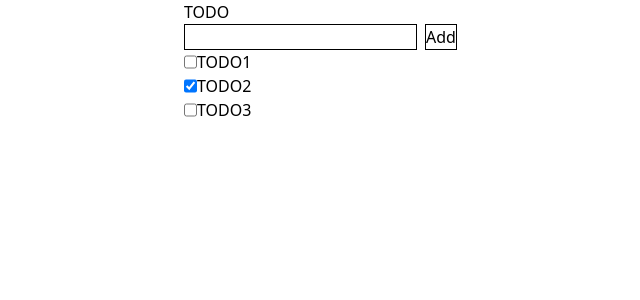
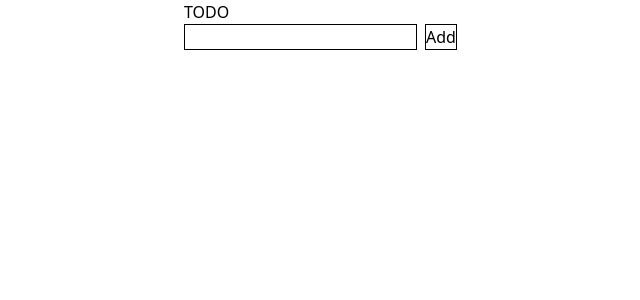
Before and after one commit to Syunsuke0/todo-app, a Next.js app: page / in a window 1280 px wide. Shown: the top 300 px of the page, without its empty margins (264-904 px from the left). Built offline with nearby package versions, Linux system fonts and the light colour scheme.

Commit message:
✨ inputフォームからtodoを追加できる機能を追加

```diff
--- a/pages/index.tsx
+++ b/pages/index.tsx
@@ -1,5 +1,5 @@
 import { NextPage } from "next";
-import { ChangeEventHandler, useState } from "react";
+import { ChangeEventHandler, MouseEventHandler, useState } from "react";
 
 type Todo = { id: number; label: string; isDone: boolean };
 
@@ -9,11 +9,18 @@ const Home: NextPage = () => {
     setText(e.target.value);
   };
 
-  const [todos, setTodos] = useState<Todo[]>([
-    { id: Math.random(), label: "TODO1", isDone: false },
-    { id: Math.random(), label: "TODO2", isDone: true },
-    { id: Math.random(), label: "TODO3", isDone: false },
-  ]);
+  const [todos, setTodos] = useState<Todo[]>([]);
+
+  const add: MouseEventHandler<HTMLButtonElement> = (e) => {
+    setTodos((prevtodos) => {
+      if (text.length === 0) {
+        alert("タスク名を入力してください");
+        return [...prevtodos];
+      }
+      return [...prevtodos, { id: Math.random(), label: text, isDone: false }];
+    });
+    setText("");
+  };
 
   const toggle: ChangeEventHandler<HTMLInputElement> = (e) => {
     setTodos((prevtodos) => {
@@ -36,7 +43,9 @@ const Home: NextPage = () => {
           value={text}
           type="text"
         />
-        <button className="border border-black">Add</button>
+        <button onClick={add} className="border border-black">
+          Add
+        </button>
       </div>
       <ul>
         {todos.map((todo) => {
```
